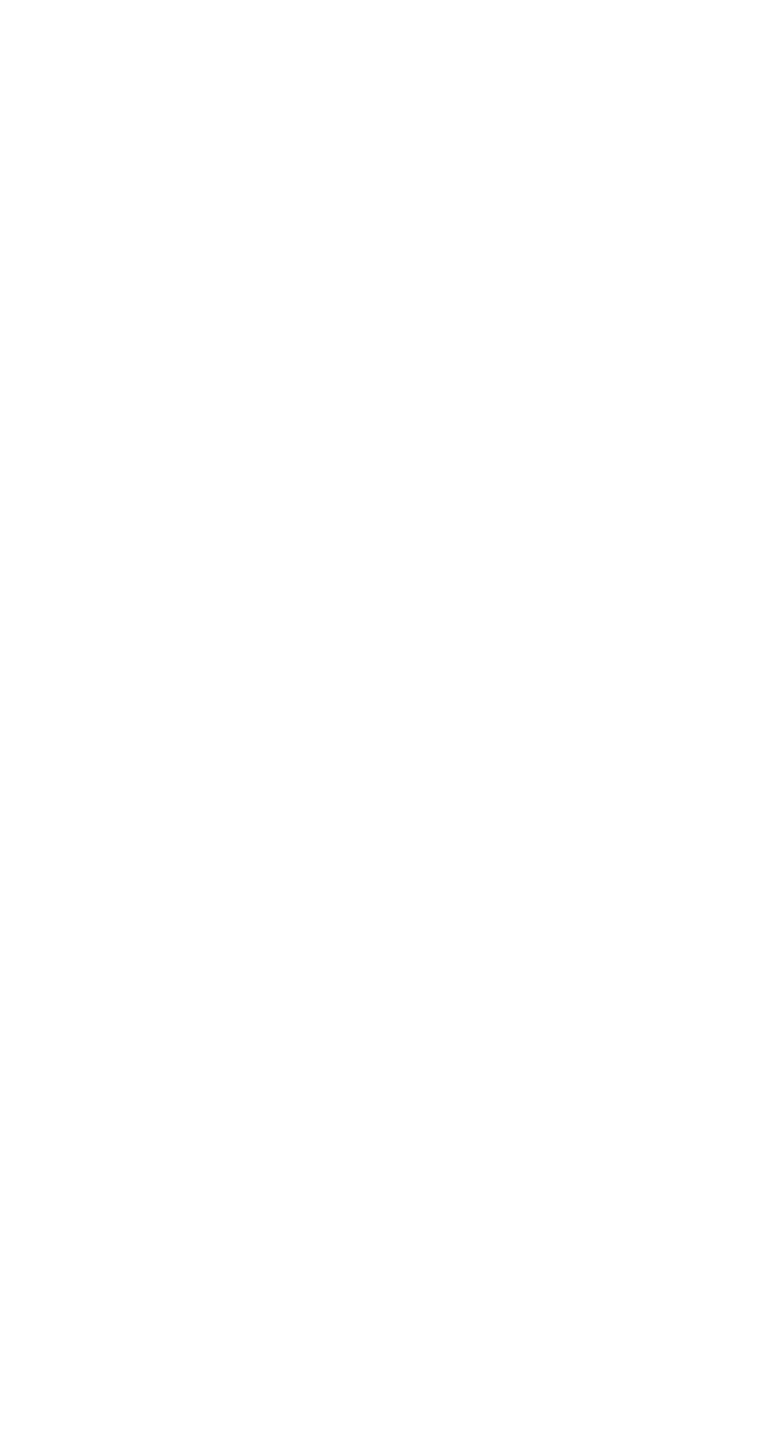
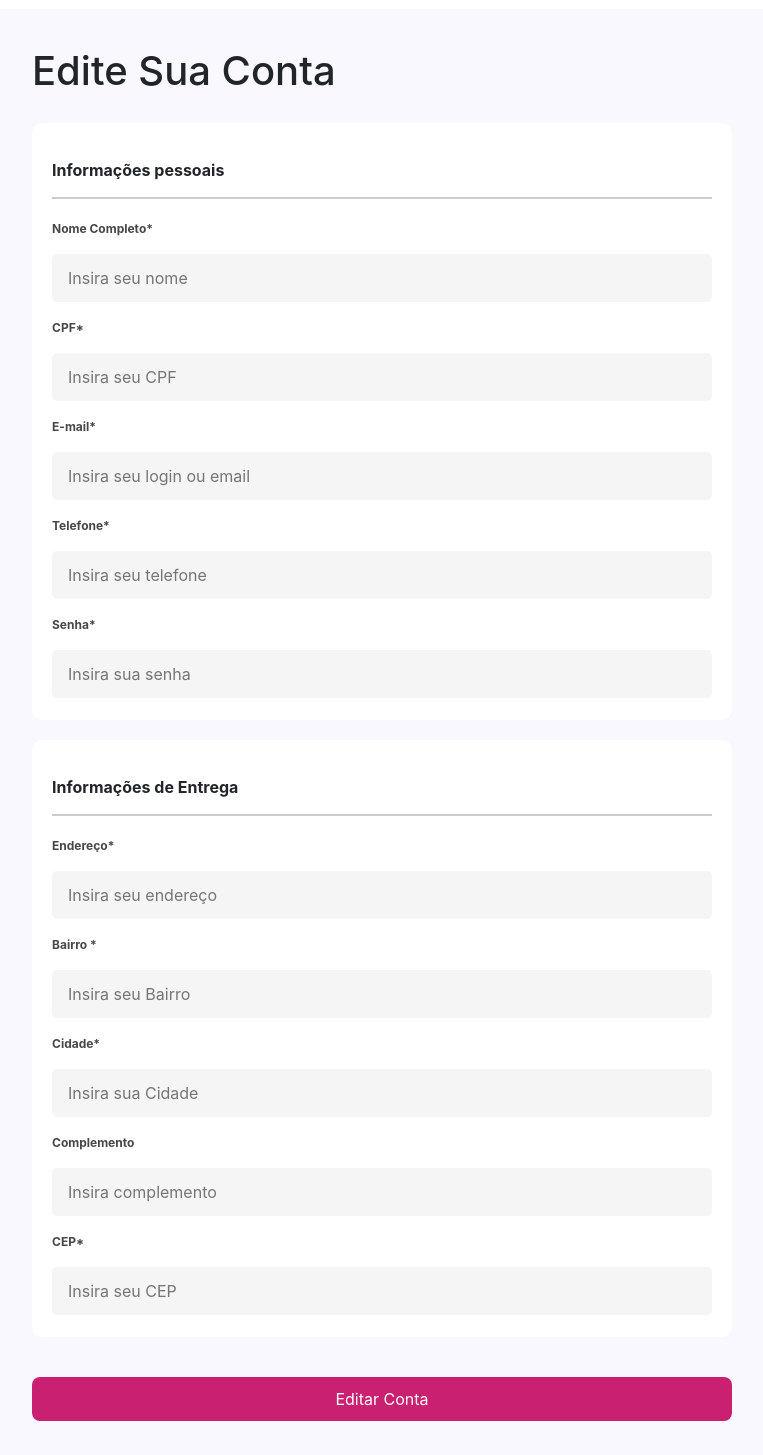
Before and after one commit to Projeto-DripStore-FullStack/Dripstore, a React (Vite) app: page /EditAccount in a window 1280 px wide. Before the commit this address had no page. Shown: the part 55-1510 px from the top of the page, without its empty margins (258-1021 px from the left). Before the commit the page ends 800 px from the top, so only its background shows below. Built offline with nearby package versions, Linux system fonts and the light colour scheme.

Commit message:
criação de page para edição de dados do ususario

```diff
--- a/src/Routes.jsx
+++ b/src/Routes.jsx
@@ -11,6 +11,7 @@ import ProductDetail from "./pages/ProductDetail"
 import ProductList from "./pages/ProductList";
 import Footer from "./components/Footer/Footer";
 import MyInfo from "./pages/MyInfo";
+import EditAccount from "./pages/EditAccount/EditAccount";
 import CreateAccount from "./pages/CreateAccount";
 
 function AppRoutes(){
@@ -30,6 +31,7 @@ function AppRoutes(){
         <Route path="/Success/getOne/:pedidoId" element={<Success />}></Route>
         <Route path="/ProductList" element={<ProductList/>}></Route>
         <Route path="/MyInfo" element={<MyInfo/>}></Route>
+        <Route path="/EditAccount" element={<EditAccount/>}></Route>
         <Route path="/CreateAccount" element={<CreateAccount/>}></Route>
       </Routes>
     </BrowserRouter>
--- /dev/null
+++ b/src/components/FormEditAccount/FormEditAccount.css
@@ -0,0 +1,87 @@
+.body-create-account-container {
+    display: flex;
+    flex-direction: column;
+    background-color: #f9f8fe;
+    align-items: center;
+    text-align: left;
+    width: 100%;
+    height: auto;
+    justify-content: space-between;
+    font-family: 'inter', sans-serif;
+}
+
+.forms-page-create-account {
+    width: 700px;
+    display: flex;
+    flex-direction: column;
+    gap: 20px; /* Adiciona espaçamento de 20px entre as divs principais */
+}
+
+.div-form-my-info {
+    display: flex;
+    flex-direction: column;
+    justify-content: space-between;
+    height: auto;
+    background-color: white;
+    padding: 20px;
+    gap: 5px;
+    border-radius: 10px;
+}
+
+.div-form-my-address {
+    display: flex;
+    flex-direction: column;
+    justify-content: space-between;
+    height: auto;
+    background-color: white;
+    padding: 20px;
+    gap: 5px;
+    border-radius: 10px;
+}
+
+.title-my-info-page-create-account {
+    font-family: 'inter', sans-serif;
+    font-weight: bold;
+    text-align: left;
+    border-bottom: 2px solid #CCCCCC;
+    padding: 15px 0;
+}
+
+.inputs-form-page-create-account {
+    display: flex;
+    flex-direction: column;
+    justify-content: space-between;
+    gap: 15px; /* Adiciona espaçamento de 5px entre cada input */
+}
+
+.input-checkbox-create-account {
+    display: flex;
+    align-items: center;
+    gap: 20px;
+}
+
+.checkbox-container {
+    width: 30px;
+    height: 30px;
+}
+
+#checkbox {
+    width: 30px;
+    height: 30px;
+}
+
+.span-container {
+    font-family: 'inter', sans-serif;
+}
+
+.form-create-account-btn {
+    background-color: rgb(201, 32, 113);
+    color: white;
+    border-radius: 8px;
+    padding: 10px;
+    border: none;
+    cursor: pointer;
+    font-size: 16px;
+    margin-top: 20px;
+    width: 700px;
+}
--- /dev/null
+++ b/src/components/FormEditAccount/FormEditAccount.jsx
@@ -0,0 +1,174 @@
+import { useEffect, useState } from "react";
+import { useNavigate } from "react-router-dom";
+import axios from "axios";
+import { InputParaForm } from "../InputParaForm/InputParaForm";
+import "./FormEditAccount.css";
+
+export const FormEditAccount = () => {
+  const [formData, setFormData] = useState({
+    nome: "",
+    cpf: "",
+    email: "",
+    telefone: "",
+    password: "",
+    endereco: "",
+    bairro: "",
+    cidade: "",
+    complemento: "",
+    cep: "",
+  });
+  const [successMessage, setSuccessMessage] = useState("");
+  const [loading, setLoading] = useState(false);
+  const navigate = useNavigate();
+
+  useEffect(() => {
+    const usuarioId = localStorage.getItem("id");
+    if (usuarioId) {
+      axios
+        .get(`http://localhost:3000/usuarios/getOne/${usuarioId}`)
+        .then((response) => {
+          setFormData(response.data);
+        })
+        .catch((error) => {
+          console.error("Erro ao buscar dados do usuário:", error);
+        });
+    } else {
+      console.log("Usuário não encontrado, ID não disponível.");
+    }
+  }, []);
+
+  const handleChange = (e) => {
+    const { name, value, type, checked } = e.target;
+    setFormData({
+      ...formData,
+      [name]: type === "checkbox" ? checked : value,
+    });
+  };
+
+  const handleSubmit = async (e) => {
+    e.preventDefault();
+    setLoading(true);
+
+    try {
+      const response = await axios.put(
+        "http://localhost:3000/usuarios",
+        formData
+      );
+      console.log("Conta criada com sucesso:", response.data);
+      setSuccessMessage("Conta cadastrada com sucesso!");
+      setTimeout(() => {
+        navigate("/Login");
+      }, 3000);
+    } catch (error) {
+      console.error("Erro ao criar conta:", error);
+      alert("Erro ao criar conta. Tente novamente.");
+    } finally {
+      setLoading(false);
+    }
+  };
+
+  return (
+    <div className={`body-create-account-container ${loading ? 'loading' : ''}`}>
+      {successMessage && (
+        <p className="success-message alert alert-success position-fixed top-0 end-0 m-3">{successMessage}</p>
+      )}
+      {loading && (
+        <div className="loading-spinner">
+          <div className="spinner-border" role="status">
+            <span className="visually-hidden">Carregando...</span>
+          </div>
+        </div>
+      )}
+      <form className="forms-page-create-account" onSubmit={handleSubmit}>
+        <h1>Edite Sua Conta</h1>
+        <div className="div-form-my-info">
+          <p className="title-my-info-page-create-account">Informações pessoais</p>
+          <div className="inputs-form-page-create-account">
+            <InputParaForm
+              label="Nome Completo*"
+              placeholder="Insira seu nome"
+              name="nome"
+              value={formData.nome}
+              onChange={handleChange}
+            />
+            <InputParaForm
+              label="CPF*"
+              placeholder="Insira seu CPF"
+              name="cpf"
+              value={formData.cpf}
+              onChange={handleChange}
+            />
+            <InputParaForm
+              label="E-mail*"
+              placeholder="Insira seu login ou email"
+              name="email"
+              value={formData.email}
+              onChange={handleChange}
+            />
+            <InputParaForm
+              label="Telefone*"
+              placeholder="Insira seu telefone"
+              name="telefone"
+              value={formData.telefone}
+              onChange={handleChange}
+            />
+            <InputParaForm
+              label="Senha*"
+              placeholder="Insira sua senha"
+              name="password"
+              value={formData.password}
+              onChange={handleChange}
+              type="password"
+            />
+          </div>
+        </div>
+        <div className="div-form-my-address">
+          <p className="title-my-info-page-create-account">Informações de Entrega</p>
+          <div className="inputs-form-page-create-account">
+            <InputParaForm
+              label="Endereço*"
+              placeholder="Insira seu endereço"
+              name="endereco"
+              value={formData.endereco}
+              onChange={handleChange}
+            />
+            <InputParaForm
+              label="Bairro *"
+              placeholder="Insira seu Bairro"
+              name="bairro"
+              value={formData.bairro}
+              onChange={handleChange}
+            />
+            <InputParaForm
+              label="Cidade*"
+              placeholder="Insira sua Cidade"
+              name="cidade"
+              value={formData.cidade}
+              onChange={handleChange}
+            />
+            <InputParaForm
+              label="Complemento"
+              placeholder="Insira complemento"
+              name="complemento"
+              value={formData.complemento}
+              onChange={handleChange}
+            />
+            <InputParaForm
+              label="CEP*"
+              placeholder="Insira seu CEP"
+              name="cep"
+              value={formData.cep}
+              onChange={handleChange}
+            />
+          </div>
+        </div>
+
+        <div>
+          <button type="submit" className="form-create-account-btn" disabled={loading}>
+            Editar Conta
+          </button>
+        </div>
+      </form>
+    </div>
+  );
+};
--- a/src/components/Header/Header.jsx
+++ b/src/components/Header/Header.jsx
@@ -167,7 +167,7 @@ export const Header = () => {
             <li className="LinkNavbar">
               <Link
                 className="linkNavbarHeader"
-                to={`/Orders/getOne/${numeroPedido}`}
+                to={`/Orders`}
               >
                 Meus Pedidos
               </Link>
--- a/src/components/SideMenuOrders/SideMenuOrders.jsx
+++ b/src/components/SideMenuOrders/SideMenuOrders.jsx
@@ -39,11 +39,11 @@ export const SideMenuOrders = () => {
         {/* Verifique se o usuarioId está disponível antes de gerar o link */}
         {usuarioId && (
           <Link
-            to={`/Orders/getOne/${usuarioId}`}
+            to={`/Orders`}
             className={`
                 link-side-menu
                 ${active === "Orders" ? "active" : ""}
-                ${location.pathname === `/Orders/getOne/${usuarioId}` ? "active" : ""}
+                ${location.pathname === `/Orders` ? "active" : ""}
               `}
             onClick={() => handleClick("Orders")}
           >
--- /dev/null
+++ b/src/pages/EditAccount/EditAccount.jsx
@@ -0,0 +1,18 @@
+import Footer from "../../components/Footer/Footer";
+import { FormEditAccount } from "../../components/FormEditAccount/FormEditAccount";
+import LayoutPadrao from "../../components/LayoutPadrao/LayoutPadrao";
+import { SimpleHeader } from "../../components/SimpleHeader/SimpleHeader";
+
+function EditAccount() {
+  return (
+    <main>
+      <SimpleHeader />
+      <LayoutPadrao layoutType="home-page">
+        <FormEditAccount />
+      </LayoutPadrao>
+      <Footer />
+    </main>
+  );
+}
+
+export default EditAccount;
```
